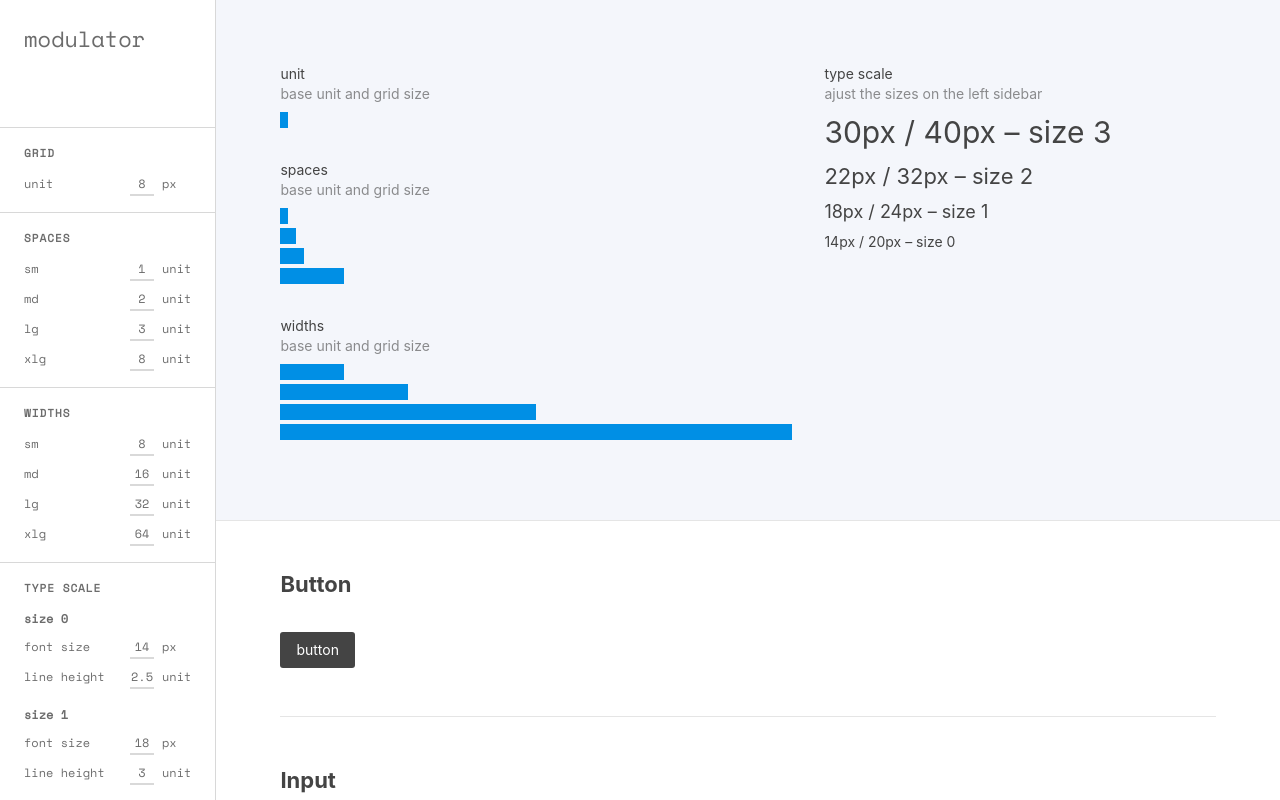
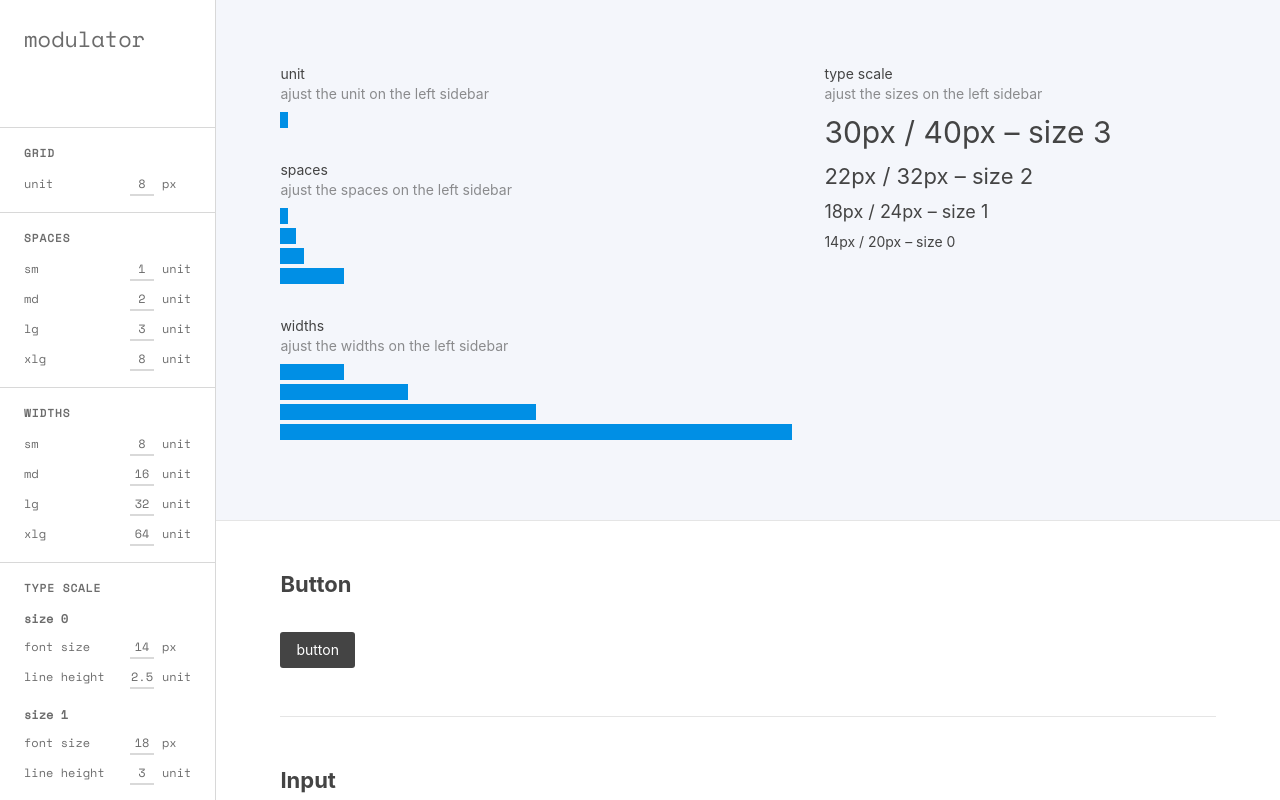
Before and after one commit to hihayk/modulator, a plain HTML site: page index.html in a window 1280 px wide. Drawn offline with nearby package versions, Linux system fonts and the light colour scheme.

Commit message:
copy fix

```diff
--- a/index.html
+++ b/index.html
@@ -193,14 +193,18 @@
             <div class="components-section-col components-section-spacers-col">
               <div class="size-box-section">
               <div class="size-box-section-title">unit</div>
-              <div class="size-box-section-description">base unit and grid size</div>
+              <div class="size-box-section-description">
+                ajust the unit on the left sidebar
+              </div>
 
               <div class="size-box" style="width: var(--u)"></div>
             </div>
 
             <div class="size-box-section">
               <div class="size-box-section-title">spaces</div>
-              <div class="size-box-section-description">base unit and grid size</div>
+              <div class="size-box-section-description">
+                ajust the spaces on the left sidebar
+              </div>
 
               <div class="size-box" style="width: var(--space-sm)"></div>
               <div class="size-box" style="width: var(--space-md)"></div>
@@ -210,7 +214,9 @@
 
             <div class="size-box-section">
               <div class="size-box-section-title">widths</div>
-              <div class="size-box-section-description">base unit and grid size</div>
+              <div class="size-box-section-description">
+                ajust the widths on the left sidebar
+              </div>
 
               <div class="size-box" style="width: var(--width-sm)"></div>
               <div class="size-box" style="width: var(--width-md)"></div>
@@ -400,10 +406,6 @@
           </div>
           <br>
           <div class="avatar">
-            <div class="avatar-letter">a</div>
-          </div>
-          <br>
-          <div class="avatar">
             <div class="avatar-letter">cf</div>
           </div>
         </div>
```
